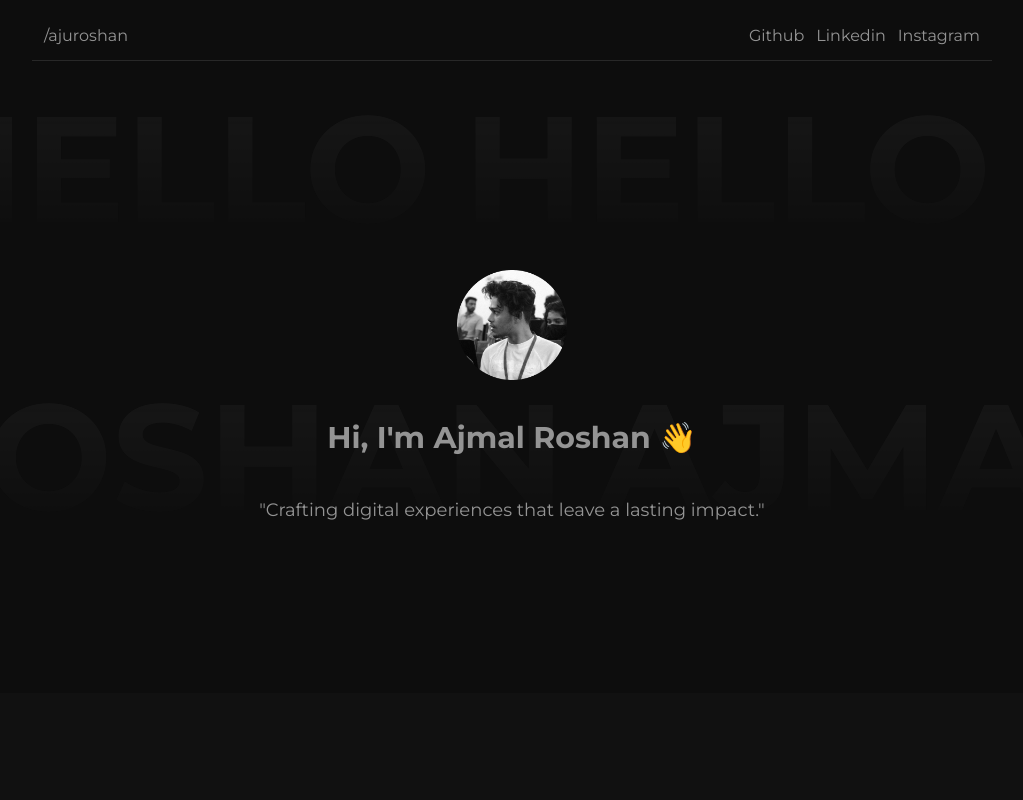
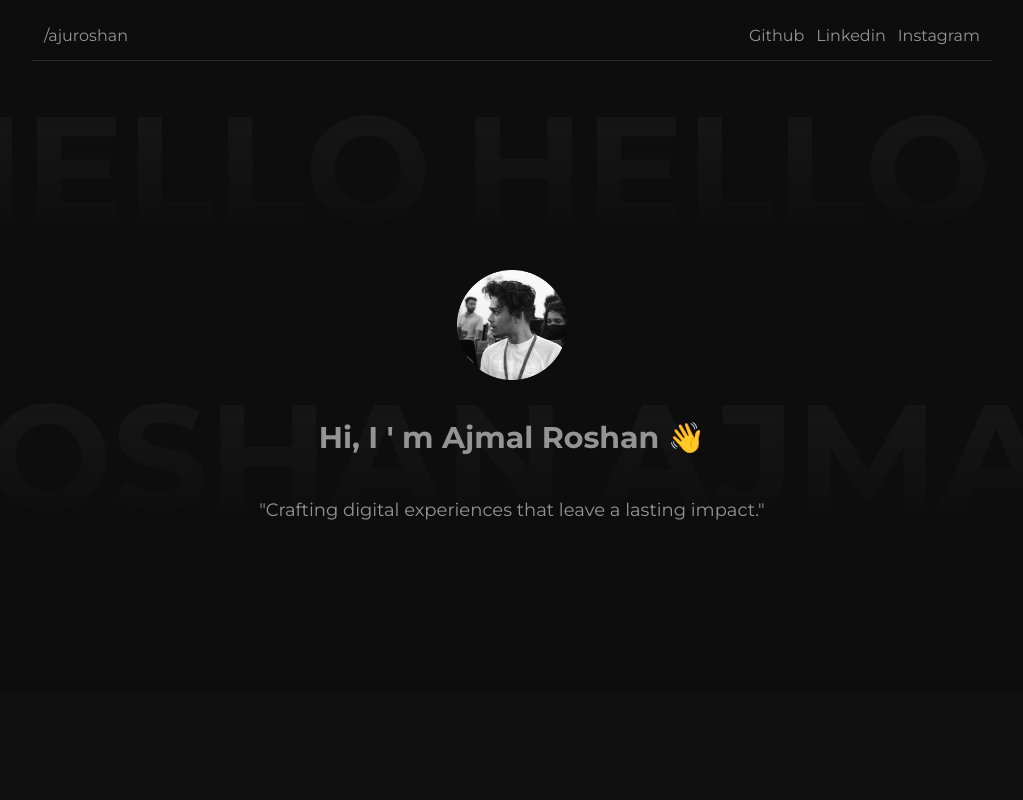
Before and after one commit to ajuroshan/portfolio, a Next.js app: page / in a window 1280 px wide. Shown: the top 800 px of the page, without its empty margins (128-1151 px from the left). Built offline with nearby package versions, Linux system fonts and the light colour scheme.

Commit message:
fixed the apos error

```diff
--- a/app/page.jsx
+++ b/app/page.jsx
@@ -80,8 +80,8 @@ export default function Home() {
 				<section className="w-full min-h-screen flex flex-col md:justify-between">
 					<div className="flex flex-col justify-center text-center gap-10 items-center m-10 p-4 flex-1">
 						<Image src={profile} alt="Picture of the author" height={110} />
-						<h1 className="text-3xl font-bold">Hi, I'm Ajmal Roshan 👋</h1>
-						<p className="text-lg">"Crafting digital experiences that leave a lasting impact."</p>
+						<h1 className="text-3xl font-bold">Hi, I &apos; m Ajmal Roshan 👋</h1>
+						<p className="text-lg">&quot;Crafting digital experiences that leave a lasting impact.&quot;</p>
 					</div>
 					<div className="flex w-full h-52 bg-[#111111] items-center justify-center"></div>
 				</section>
```
Also changed, not shown: package.json (+9 -8 lines).
